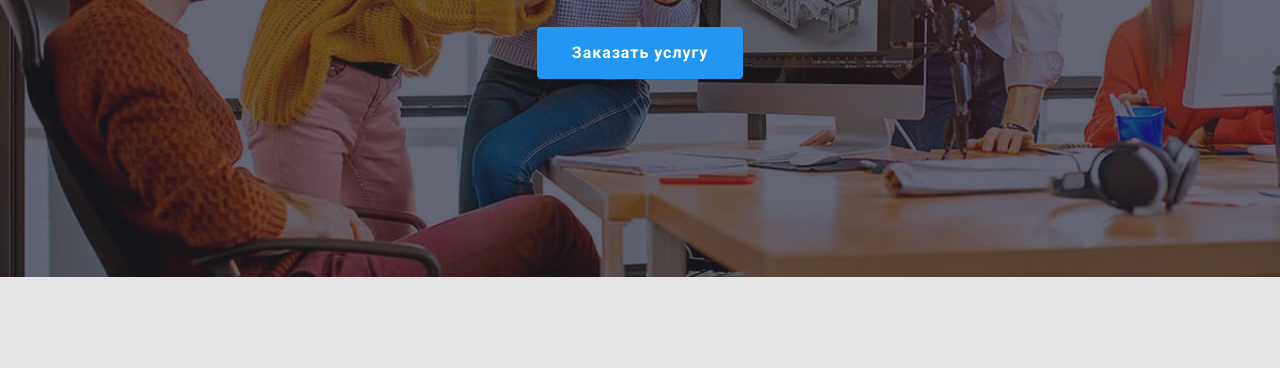
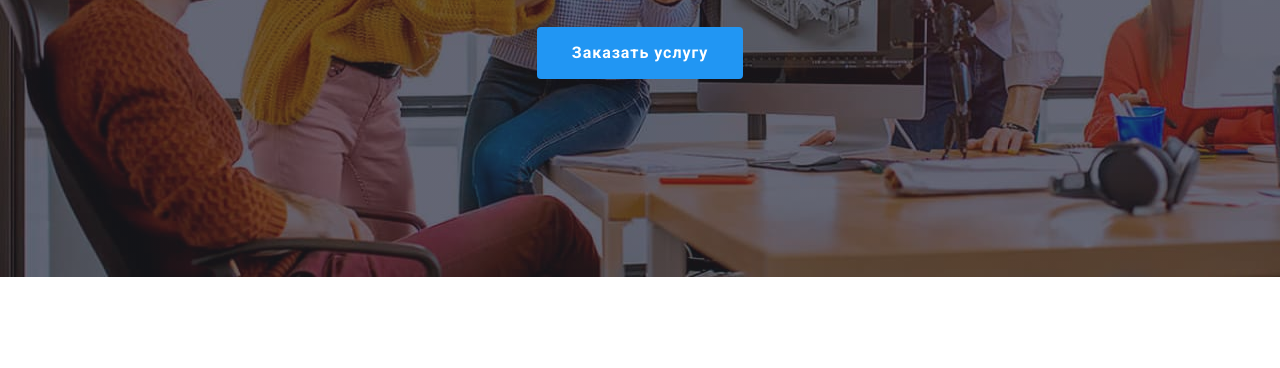
Before and after one commit to anitastal/goit-markup-hw-04, a plain HTML site: page index.html in a window 1280 px wide. Shown: the part 404-772 px from the top of the page. Drawn offline with nearby package versions, Linux system fonts and the light colour scheme.

Commit message:
change  background main color

```diff
--- a/css/style.css
+++ b/css/style.css
@@ -21,7 +21,7 @@ body {
     letter-spacing: 0.03em;
     list-style: none;
     color: var(--main-text-color);
-    background-color: var(--background-color);
+    /* background-color: var(--background-color); */
 }
 
 img {
```
